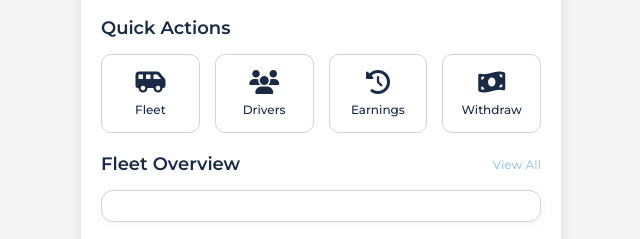
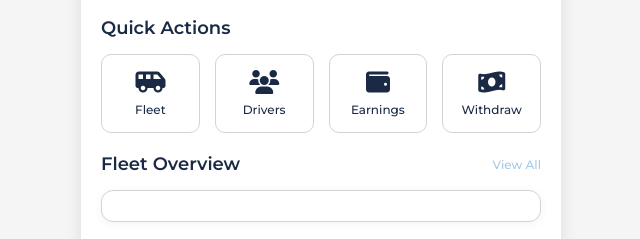
Before and after one commit to Realzee/TaxiDrive-Owner, a website: page index.html in a window 1280 px wide. Shown: the part 225-464 px from the top of the page, 319-959 px from the left. Drawn offline with Linux system fonts and the light colour scheme; no server answers.

Commit message:
Update index.html

```diff
--- a/index.html
+++ b/index.html
@@ -387,7 +387,7 @@
                     <span>Drivers</span>
                 </div>
                 <div class="action-btn" id="earnings-history-btn">
-                    <i class="fas fa-history"></i>
+                    <i class="fas fa-wallet"></i>
                     <span>Earnings</span>
                 </div>
                 <div class="action-btn" id="withdraw-btn">
```
